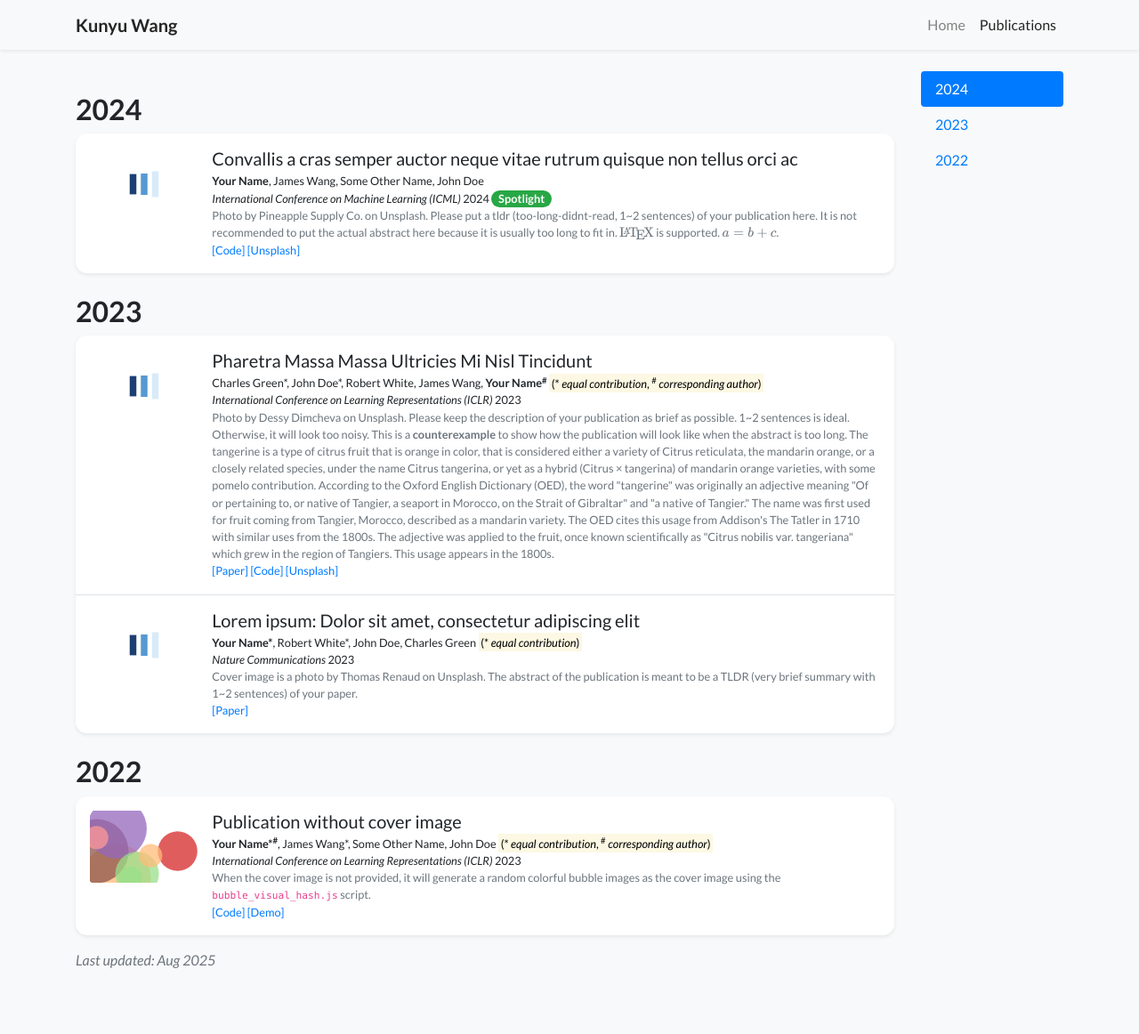
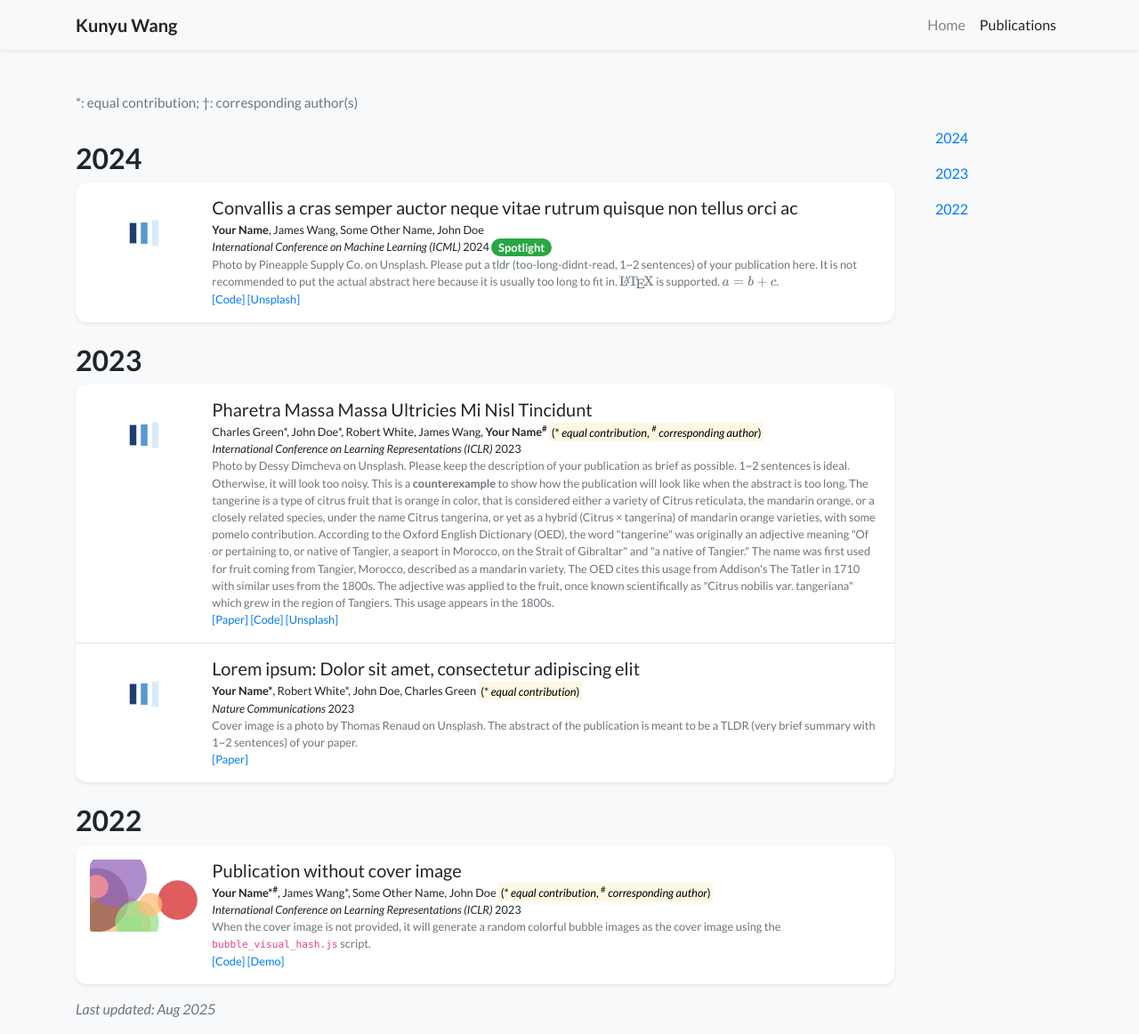
Before and after one commit to wangkunyu241/wangkunyu241.github.io, a Jekyll site: the page built from publications.html, in a window 1280 px wide and 1162 px high. Shown: the whole window at 89% size. Built offline with Jekyll 4.4.1, drawn with Linux system fonts in a browser that asks for light colours; nearby versions of some CDN libraries; a style sheet for code colours, icons or effects is not loaded.

Commit message:
Update publications.html

```diff
--- a/publications.html
+++ b/publications.html
@@ -5,6 +5,9 @@
 body_attr: >-
   data-spy="scroll" data-target="#navbar-year" data-offset="100"
 ---
+<p class="mt-4 mb-2 text-muted" style="font-size: 0.95rem;">
+  *: equal contribution; †: corresponding author(s)
+</p>
 
 {% assign pubs_by_year = site.publications | sort: "date" | reverse | group_by_exp: "item", "item.date | date: '%Y'" %}
 
```
